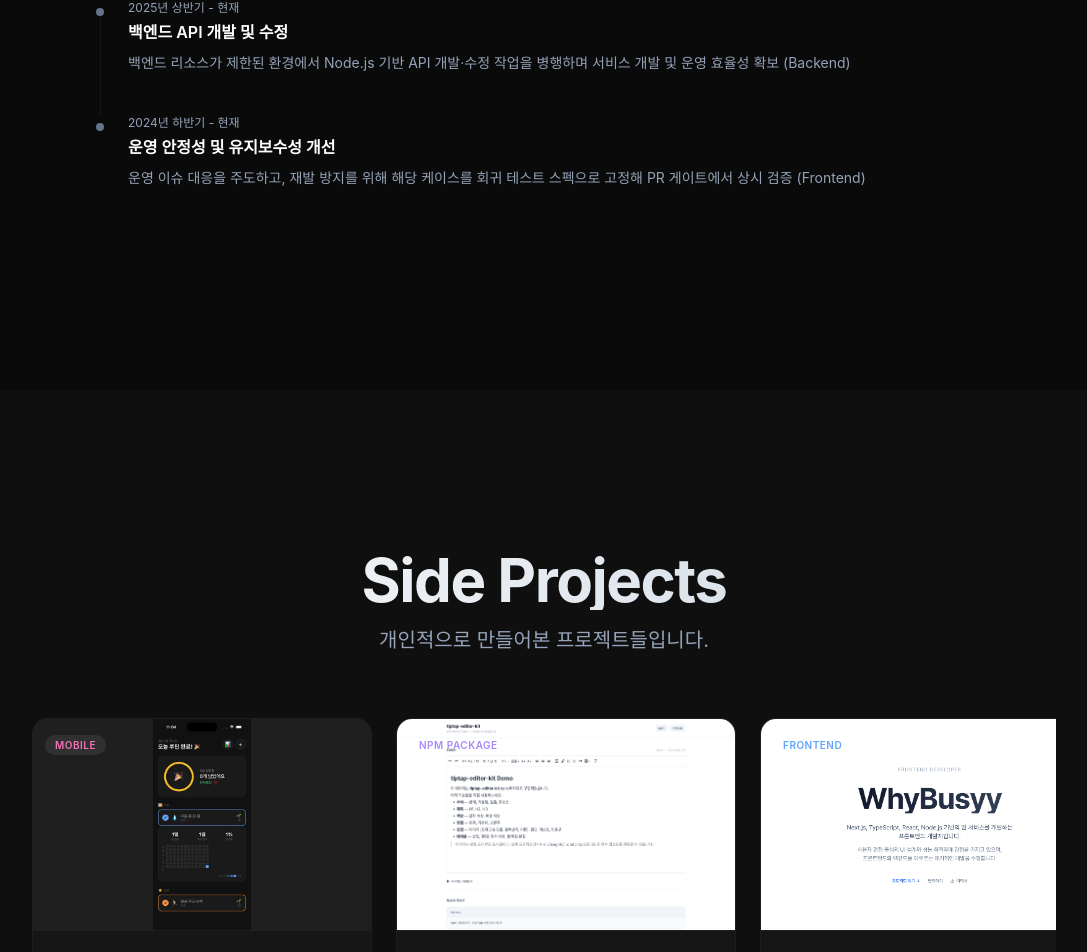
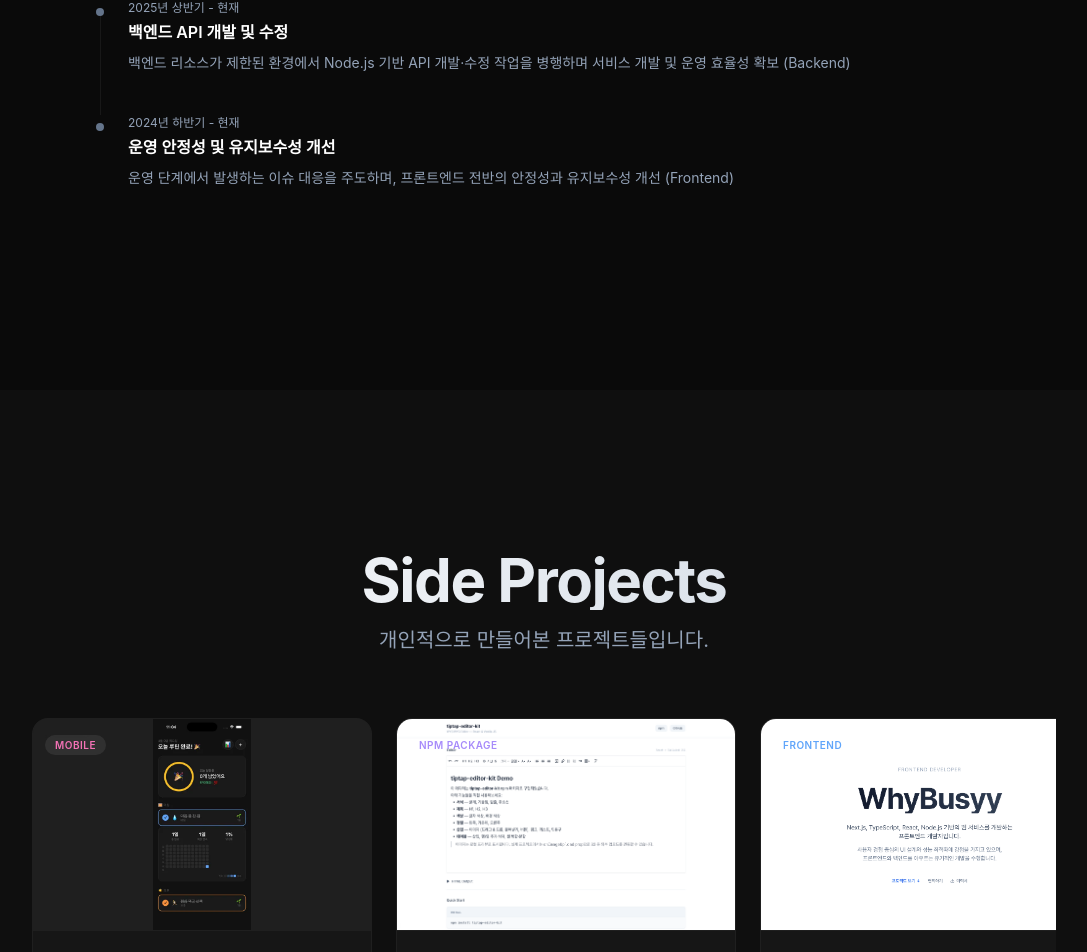
Before and after one commit to WhyBusyy/portfolio, a Next.js app: page / in a window 1280 px wide. Shown: the part 4035-4987 px from the top of the page, without its empty margins (96-1183 px from the left). Built offline with nearby package versions, Linux system fonts and the light colour scheme; a web font is replaced by a local one.

Commit message:
revert: 운영 안정성 ongoing 항목 문구 원복
회귀 스펙·PR 게이트를 근거로 붙였으나 ongoing 항목 성격상
의미가 크지 않아 기존 문구로 되돌림

```diff
--- a/src/components/Work.tsx
+++ b/src/components/Work.tsx
@@ -138,7 +138,7 @@ export default function Work() {
           title: "운영 안정성 및 유지보수성 개선",
           period: "2024년 하반기 - 현재",
           description:
-            "운영 이슈 대응을 주도하고, 재발 방지를 위해 해당 케이스를 회귀 테스트 스펙으로 고정해 PR 게이트에서 상시 검증 (Frontend)",
+            "운영 단계에서 발생하는 이슈 대응을 주도하며, 프론트엔드 전반의 안정성과 유지보수성 개선 (Frontend)",
           slug: null as string | null,
         },
       ],
```
